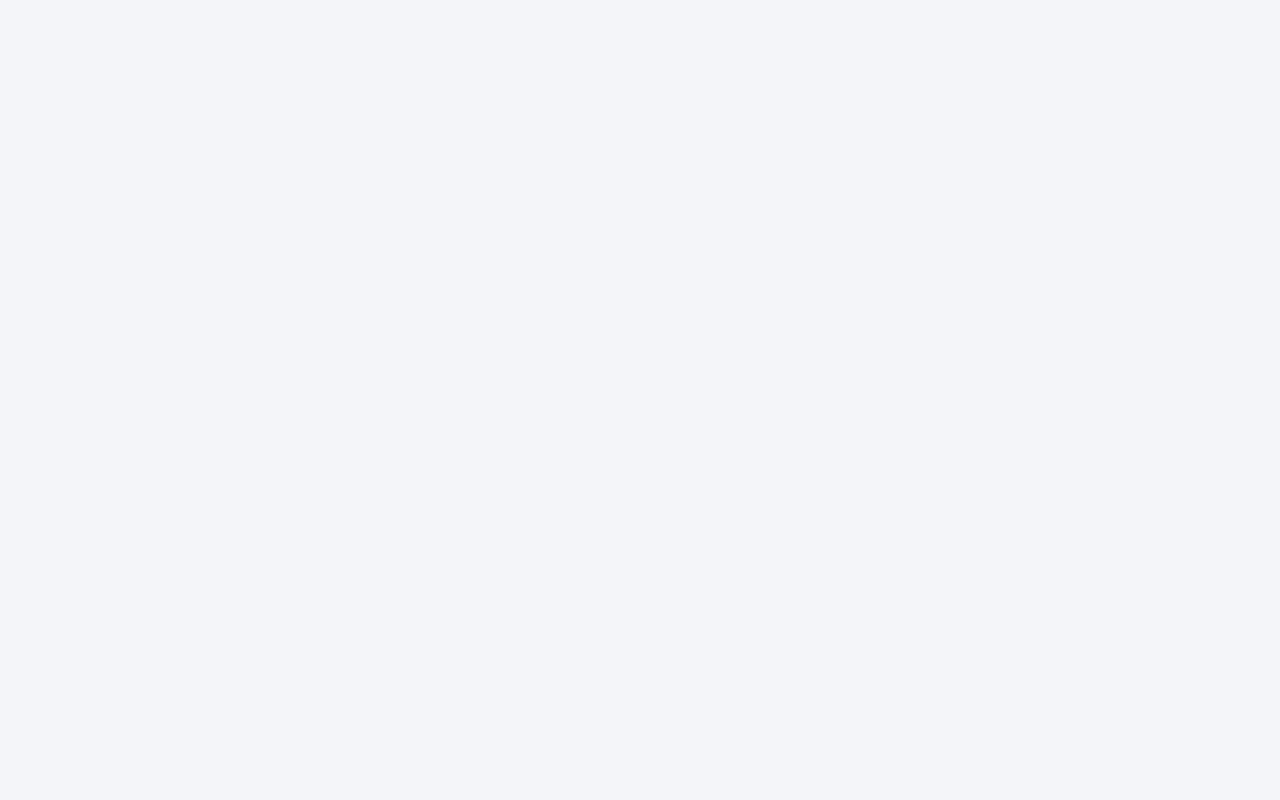
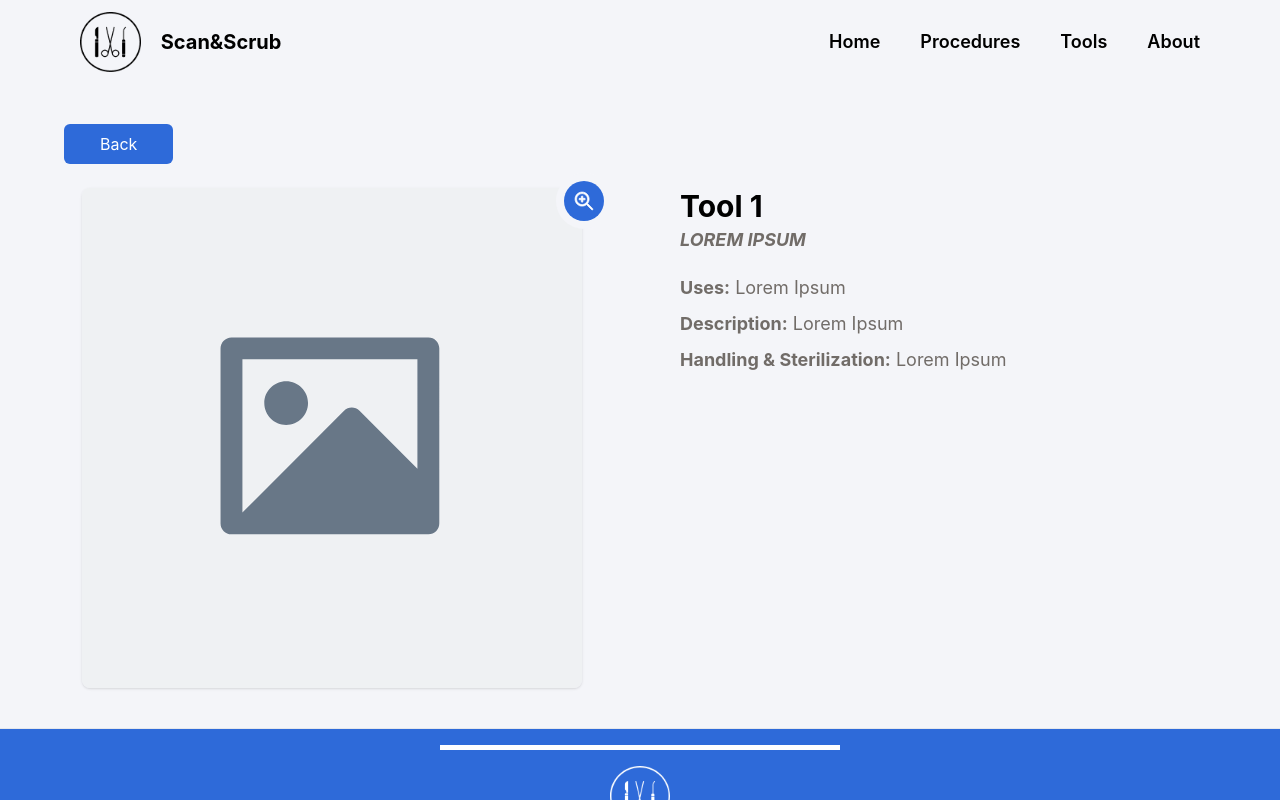
Before and after one commit to rogerrru/scan-and-scrub, a React (Vite) app: page /tools/1 in a window 1280 px wide. Before the commit this address had no page. Built offline with nearby package versions, Linux system fonts and the light colour scheme.

Commit message:
Add Tools page with search functionality

```diff
--- a/src/App.jsx
+++ b/src/App.jsx
@@ -5,6 +5,7 @@ import Home from './pages/Home';
 import Procedures from './pages/Procedures';
 import ProcedureDetails from './pages/ProcedureDetails';
 import Tools from './pages/Tools';
+import ToolDetails from "./pages/ToolDetails";
 import About from './pages/About';
 
 function App() {
@@ -17,6 +18,7 @@ function App() {
         <Route path="/procedures" element={<Procedures />} />
         <Route path="/procedure/:id" element={<ProcedureDetails />} />
         <Route path="/tools" element={<Tools />} />
+        <Route path="/tools/:id" element={<ToolDetails />} />
         <Route path="/about" element={<About />} />
       </Routes>
     </Router>
--- a/src/pages/ProcedureDetails.jsx
+++ b/src/pages/ProcedureDetails.jsx
@@ -43,8 +43,7 @@ const ProcedureDetails = () => {
     return (
         <div className="w-screen h-screen flex flex-col">
             <Header />
-            <div className="container mx-auto px-5 py-10v flex-1">
-
+            <div className="container mx-auto px-5 py-10v flex-1 mt-10">
                 {/* Back Button */}
                 <div className="max-w-6xl mx-auto">
                     <button
@@ -66,7 +65,7 @@ const ProcedureDetails = () => {
                             } min-w-[300px] max-w-[500px] w-full`}
                         />
 
-                        {/* Zoom Button - Overflowing the Corner */}
+                        {/* Zoom Button*/}
                         <div className="absolute top-[-15px] right-[-12px] w-14 h-14 bg-[#F4F5F9] rounded-full flex items-center justify-center">
                             <button
                                 onClick={() => setIsZoomed(!isZoomed)}
@@ -78,20 +77,25 @@ const ProcedureDetails = () => {
                         </div>
                     </div>
 
-                    {/*Procedure Details */}
+                    {/* Procedure Details */}
                     <div className="flex-1 text-center md:text-left">
                         <h2 className="text-3xl font-bold ">{procedure.name}</h2>
                         <div className="bg-[#A6E5B4] w-fit px-4 py-1 flex justify-center items-center mt-2 rounded-full mx-auto md:mx-0">
                             <p className="text-sm text-white font-semibold">{procedureType === "major" ? "Major Procedure" : "Minor Procedure"}</p>
                         </div>
                         <p className="text-lg mt-4 text-gray-600">{procedure.description}</p>
-                        {/* Tools Used Section */}
+
+                        {/* Tools*/}
                         <div className="mt-8 mb-15">
                             <h3 className="text-xl font-bold mb-4">Tools</h3>
                             <div className="relative">
                                 <div className="flex overflow-x-auto space-x-4 pb-4 scrollbar-hide w-[calc(3*10rem+2rem)]">
                                 {procedureTools.map((tool) => (
-                                    <div key={tool.id} className="flex-none w-40 bg-white shadow-md rounded-lg p-3 cursor-pointer">
+                                    <div
+                                        key={tool.id}
+                                        className="flex-none w-40 bg-white shadow-md rounded-lg p-3 cursor-pointer"
+                                        onClick={() => navigate(`/tools/${tool.id}`)}
+                                    >
                                         <img
                                             src={tool.image}
                                             alt={tool.name}
--- /dev/null
+++ b/src/pages/ToolDetails.jsx
@@ -0,0 +1,77 @@
+import React, { useState } from "react";
+import { useParams, useNavigate } from "react-router-dom";
+import Header from "../components/Header";
+import Footer from "../components/Footer";
+import toolsData from "../data/tools.json";
+
+import zoomInIcon from "../assets/procedures/ZoomInButton.svg";
+import zoomOutIcon from "../assets/procedures/ZoomOutButton.svg";
+
+const ToolDetails = () => {
+    const { id } = useParams();
+    const navigate = useNavigate();
+    const [isZoomed, setIsZoomed] = useState(false);
+
+    const tool = toolsData.find((t) => t.id === parseInt(id));
+
+    if (!tool) {
+        return (
+            <div className="text-center text-xl mt-20">
+                <h1>Tool not found.</h1>
+            </div>
+        );
+    }
+
+    return (
+        <div className="w-screen h-screen flex flex-col">
+            <Header />
+            <div className="container mx-auto px-5 py-10 flex-1">
+                {/* Back Button */}
+                <div className="max-w-6xl mx-auto">
+                    <button
+                        onClick={() => navigate(-1)}
+                        className="bg-[#2E6AD9] text-white px-9 py-2 rounded-md mb-6 cursor-pointer hover:bg-blue-700"
+                    >
+                        Back
+                    </button>
+                </div>
+
+                <div className="max-w-6xl mx-auto flex flex-col md:flex-row items-center md:items-start gap-20">
+                    {/* Tool Image */}
+                    <div className="relative flex-1 md:ml-0 flex justify-center">
+                        <img
+                            src={tool.image}
+                            alt={tool.name}
+                            className={`rounded-lg shadow transition-transform duration-300 ${
+                                isZoomed ? "scale-150" : "scale-100"
+                            } min-w-[300px] max-w-[500px] w-full`}
+                        />
+
+                        {/* Zoom Button */}
+                        <div className="absolute top-[-15px] right-[-12px] w-14 h-14 bg-[#F4F5F9] rounded-full flex items-center justify-center">
+                            <button
+                                onClick={() => setIsZoomed(!isZoomed)}
+                                className="bg-[#2E6AD9] w-10 h-10 rounded-full flex items-center justify-center cursor-pointer hover:bg-blue-700 transition"
+                                aria-label={isZoomed ? "Zoom Out" : "Zoom In"}
+                            >
+                                <img src={isZoomed ? zoomOutIcon : zoomInIcon} alt="Zoom Icon" className="w-5 h-5" />
+                            </button>
+                        </div>
+                    </div>
+
+                    {/* Tool Details */}
+                    <div className="flex-1 text-center md:text-left">
+                        <h2 className="text-3xl font-bold ">{tool.name}</h2>
+                        <p className="text-lg mt-0.5 text-[#716C68] italic uppercase"><strong>{tool.other_names}</strong></p>
+                        <p className="text-lg mt-5 text-[#716C68]"><strong>Uses:</strong> {tool.uses}</p>
+                        <p className="text-lg mt-2 text-[#716C68]"><strong>Description:</strong> {tool.description}</p>
+                        <p className="text-lg mt-2 text-[#716C68]"><strong>Handling & Sterilization:</strong> {tool.handling}</p>
+                    </div>
+                </div>
+            </div>
+            <Footer />
+        </div>
+    );
+};
+
+export default ToolDetails;
--- a/src/pages/Tools.jsx
+++ b/src/pages/Tools.jsx
@@ -1,16 +1,59 @@
-import React from "react";
-import '../styles/index.css'
+import React, { useState } from "react";
+import '../styles/index.css';
 
 import { Link } from "react-router-dom";
 import Header from "../components/Header";
 import Footer from "../components/Footer";
-
+import toolsData from "../data/tools.json";
 
 const Tools = () => {
+  const [searchTool, setSearchTool] = useState("");
+
   return (
     <div>
       <Header />
 
+      <div className="container mx-auto px-5 py-10">
+        <h1 className="text-5xl md:text-6xl text-[#2E6AD9] font-bold text-center mb-6 mt-10">
+          Operating Room Tools
+        </h1>
+
+        {/* Search Bar */}
+        <div className="flex justify-center m-15 px-4">
+          <div className="relative w-full max-w-md">
+            <input
+              type="text"
+              placeholder="Search for Tools..."
+              value={searchTool}
+              onChange={(e) => setSearchTool(e.target.value)}
+              className="border-2 border-[#2E6AD9] px-10 py-4 pr-16 rounded-full w-full font-semibold placeholder-[#716C68]"
+            />
+            <button className="bg-[#2E6AD9] absolute right-2 top-1/2 transform -translate-y-1/2 text-white px-10 py-3 rounded-full hidden sm:block cursor-pointer">
+              Search
+            </button>
+          </div>
+        </div>
+
+        {/* Tools Cards */}
+        <div className="grid grid-cols-1 md:grid-cols-3 gap-6 p-4 mt-12 mb-15">
+          {toolsData
+            .filter((tool) =>
+              tool.name.toLowerCase().includes(searchTool.toLowerCase())
+            )
+            .map((tool) => (
+              <Link to={`/tools/${tool.id}`} key={tool.id}>
+                <div className="w-full bg-white shadow-md rounded-lg p-6 flex flex-col items-center cursor-pointer hover:shadow-lg transition">
+                  <img
+                    src={tool.image}
+                    alt={tool.name}
+                    className="w-60 h-60 mb-4 object-cover rounded-lg"
+                  />
+                  <p className="text-lg text-center font-semibold">{tool.name}</p>
+                </div>
+              </Link>
+            ))}
+        </div>
+      </div>
 
       <Footer />
     </div>
```
Also changed, not shown: 1 other file (tests, documents, lock files or other folders). Lines whose indentation alone changed are shown as unchanged.
